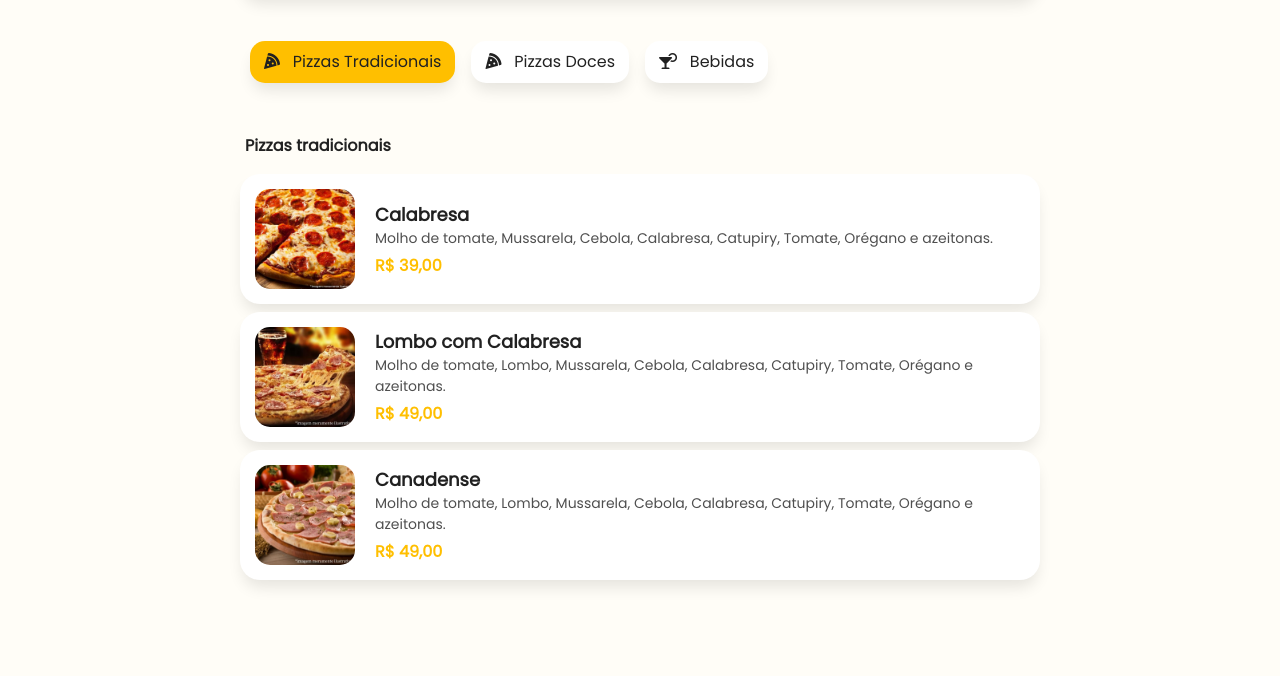
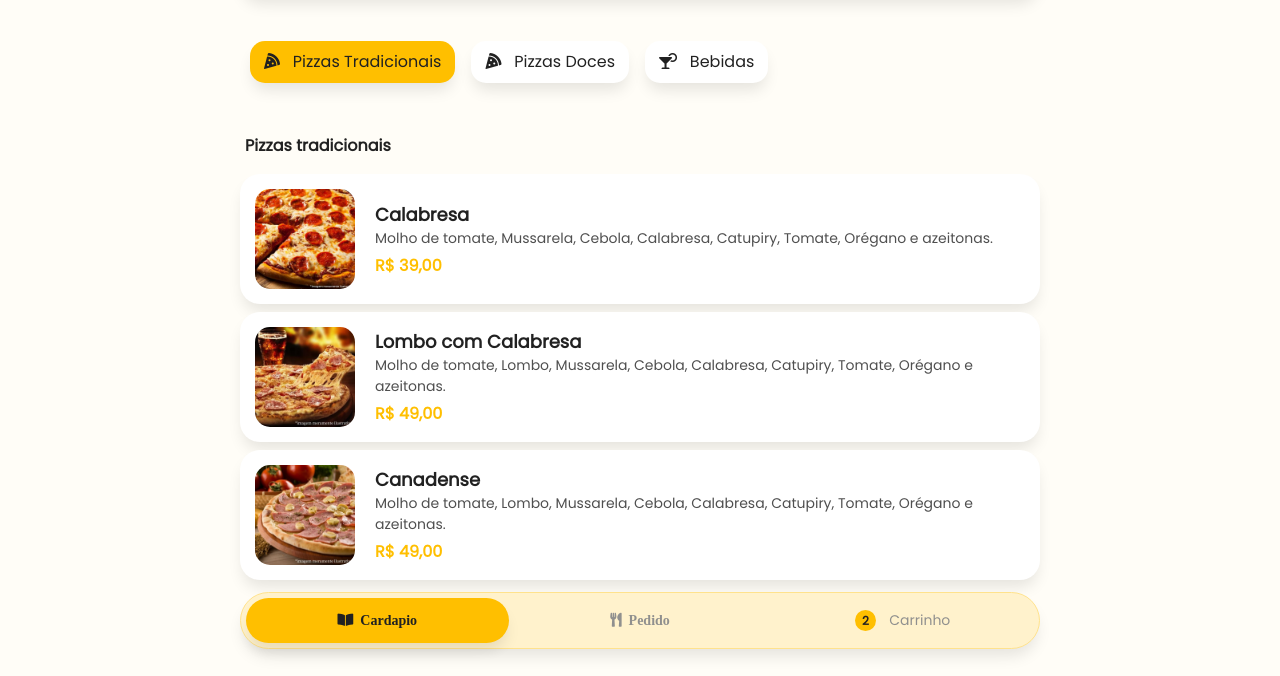
Before and after one commit to victoralves87/projeto-delivery, a plain HTML site: page index.html in a window 1280 px wide. Shown: the part 141-817 px from the top of the page. Drawn offline with Linux system fonts and the light colour scheme.

Commit message:
adicionando o menu inferior

```diff
--- a/css/meu.css
+++ b/css/meu.css
@@ -42,6 +42,11 @@ html, body {
 
 b{
     font-family: PoppinsMedium', 'Rubik', 'sans-serif ;
+}
+
+
+.hidden{
+    display: none !important;
 }
 
 
@@ -224,3 +229,64 @@ section.categoria{
     color: var(--color-primary);
     margin-bottom: 0px;
 }
+
+
+.menu-bottom{
+    position: fixed;
+    right: 0;
+    left: 0;
+    bottom: 10px;
+    width: calc(100% - 20px);
+    max-width: 800px;
+    margin: 0 auto;
+    border-radius: 50px;
+    padding: 5px;
+    font-size: 20px;
+    box-shadow: 0px 10px 15px -3px rgba(0, 0, 0, 0.1);
+    background-color: var(--color-secondary);
+    border: 1px solid #ffe28c;
+    display: flex;
+    justify-content: space-around;
+    align-items: center;
+}
+
+
+.menu-bottom-item{
+    text-decoration: none !important;
+    color: var(--color-text-out) !important;
+    font-size: 14px;
+    flex: 1;
+    text-align: center;
+    padding: 12px 15px;
+}
+
+
+.menu-bottom-item.active{
+    color: var(--color-black) !important;
+    font-weight: bold;
+    box-shadow: 0px 10px 15px -3px rgba(0, 0, 0, 0.1);
+    background-color: var(--color-primary);
+    border-radius: 50px;
+}
+
+
+.badge-total-carrinho{
+    width: 21px;
+    height: 21px;
+    background-color: var(--color-primary);
+    color: var(--color-black);
+    border-radius: 50px;
+    font-size: 12px;
+    font-weight: bold;
+    display: inline-block;
+    position: relative;
+    padding-top: 2px;
+    margin-right: 2px;
+}
+
+
+.menu-bottom.disabled{
+    justify-content: center;
+    padding: 15px;
+    font-size: 18px;
+}
--- a/index.html
+++ b/index.html
@@ -88,7 +88,24 @@
             </div>
 
         </div>
+    </section>
 
+    <section class="menu-bottom" id="menu-bottom">
+        <a class="menu-bottom-item active">
+            <i class="fas fa-book-open">&nbsp; Cardapio</i>
+        </a>
+         <a class="menu-bottom-item">
+            <i class="fas fa-utensils">&nbsp; Pedido</i>
+        </a>
+         <a class="menu-bottom-item">
+            <span class="badge-total-carrinho">2</span>
+            <!-- <i class="fas fa-shopping-cart"></i> -->
+            &nbsp; Carrinho
+        </a>
+    </section>
+
+    <section class="menu-bottom disabled hidden" id="menu-bottom-closed">
+        <p class="mb-0"><b>Loja fechada no momento.</b></p>
     </section>
 
 
```
